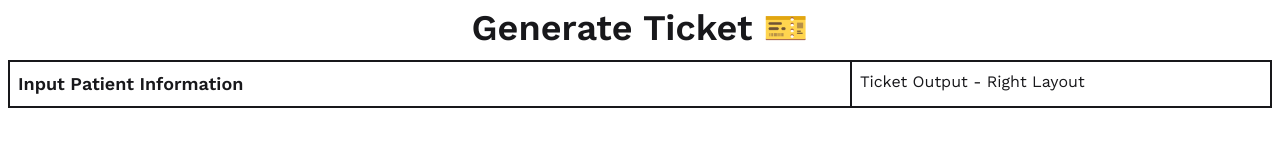
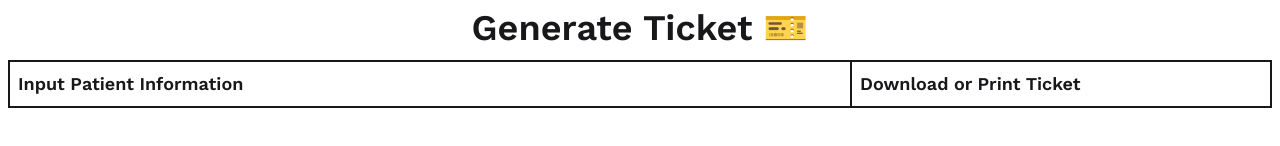
Before and after one commit to Suprio-Das/MediTicket, a React (Vite) app: page / in a window 1280 px wide. Shown: the part 176-322 px from the top of the page. Built offline with nearby package versions, Linux system fonts and the light colour scheme.

Commit message:
Right layout title modified

```diff
--- a/src/Components/Home/Home.jsx
+++ b/src/Components/Home/Home.jsx
@@ -35,7 +35,7 @@ const Home = () => {
                     </div>
                     {/* Ticket Print */}
                     <div className="col-span-1 border-l-2 p-2">
-                        <h1>Ticket Output - Right Layout</h1>
+                        <h1 className="text-lg font-semibold">Download or Print Ticket</h1>
                     </div>
                 </div>
             </section>
```
